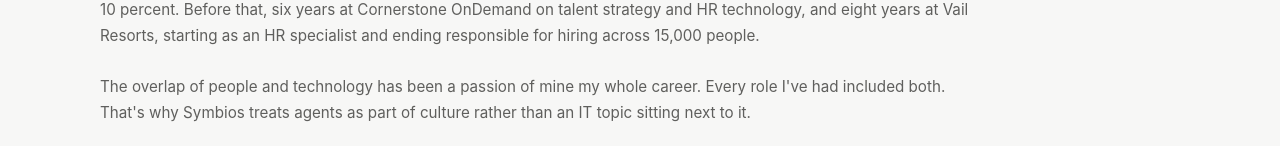
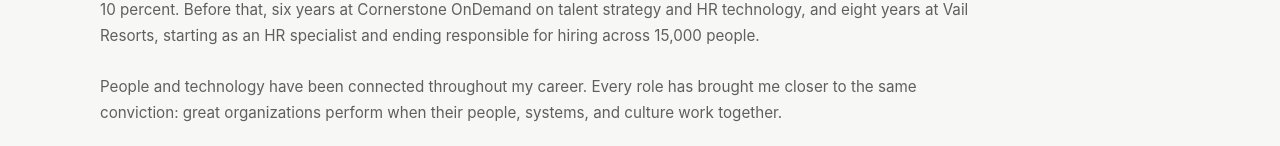
Before and after one commit to onesymbios/onesymbios.com, a plain HTML site: page about/index.html in a window 1280 px wide. Shown: the part 654-800 px from the top of the page. Drawn offline with Linux system fonts and the light colour scheme.

Commit message:
Broaden About page people and technology narrative

```diff
--- a/about/index.html
+++ b/about/index.html
@@ -851,7 +851,7 @@
 
     <p class="section-lead reveal" style="margin-bottom:1.6rem;">Most recently I was Chief People and Technology Officer at Powder Mountain, running HR and IT for Reed Hastings, obsessed with the culture and executive team performance. Before that I led HR at Brown and Caldwell, an employee-owned engineering firm, where organizational health moved from 83 to 90 percent favorable and turnover came down to 10 percent. Before that, six years at Cornerstone OnDemand on talent strategy and HR technology, and eight years at Vail Resorts, starting as an HR specialist and ending responsible for hiring across 15,000 people.</p>
 
-    <p class="section-lead reveal" style="margin-bottom:1.6rem;">The overlap of people and technology has been a passion of mine my whole career. Every role I&#39;ve had included both. That&#39;s why Symbios treats agents as part of culture rather than an IT topic sitting next to it.</p>
+    <p class="section-lead reveal" style="margin-bottom:1.6rem;">People and technology have been connected throughout my career. Every role has brought me closer to the same conviction: great organizations perform when their people, systems, and culture work together.</p>
 
     <p class="section-lead reveal" style="margin-bottom:1.6rem;">And there is Outdoor Mindset. I founded it as a nonprofit in 2010 to connect adults affected by neurological challenges through time spent outdoors together. Leading the board of directors and many volunteers since the beginning, we&#39;ve built a great community together.</p>
 
```
